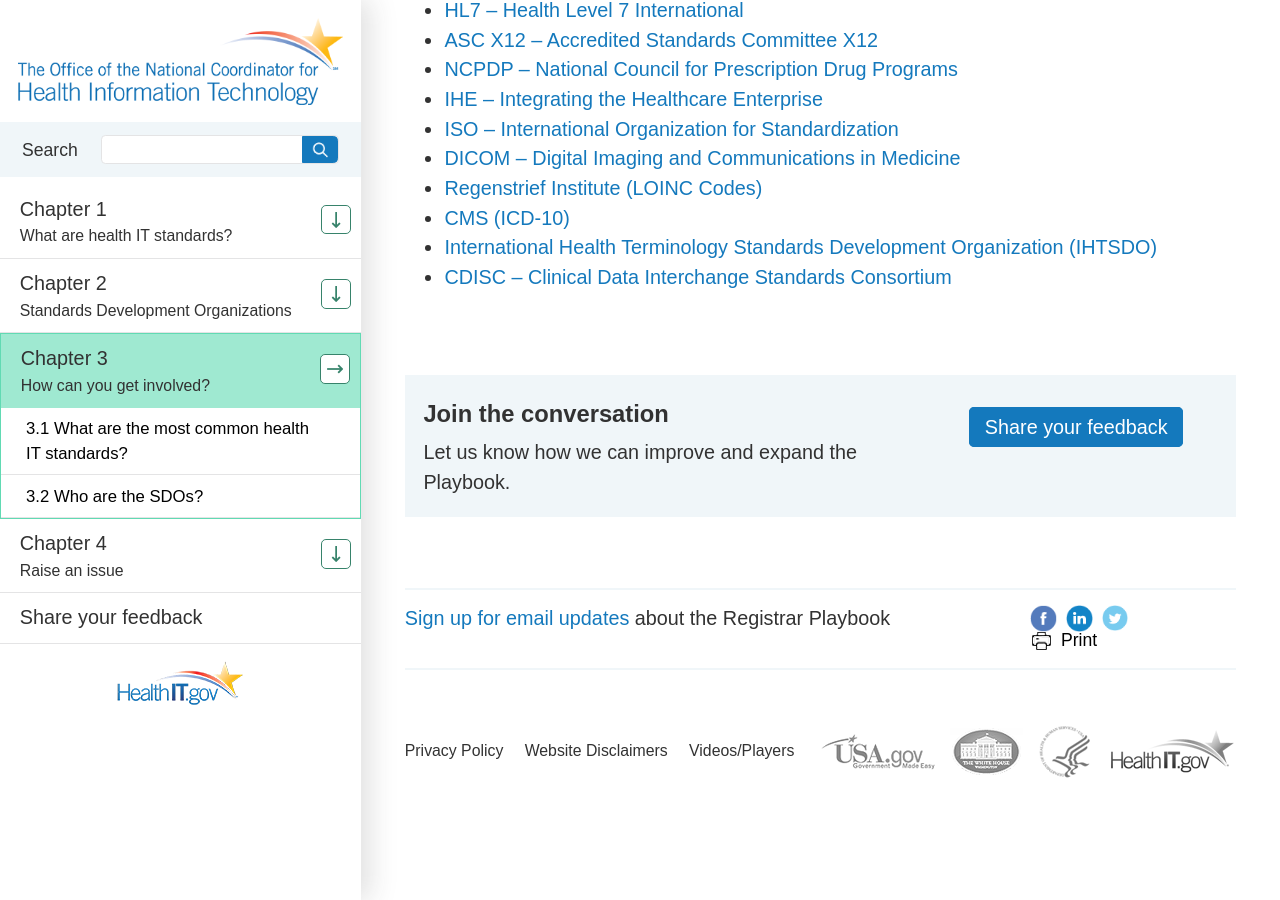
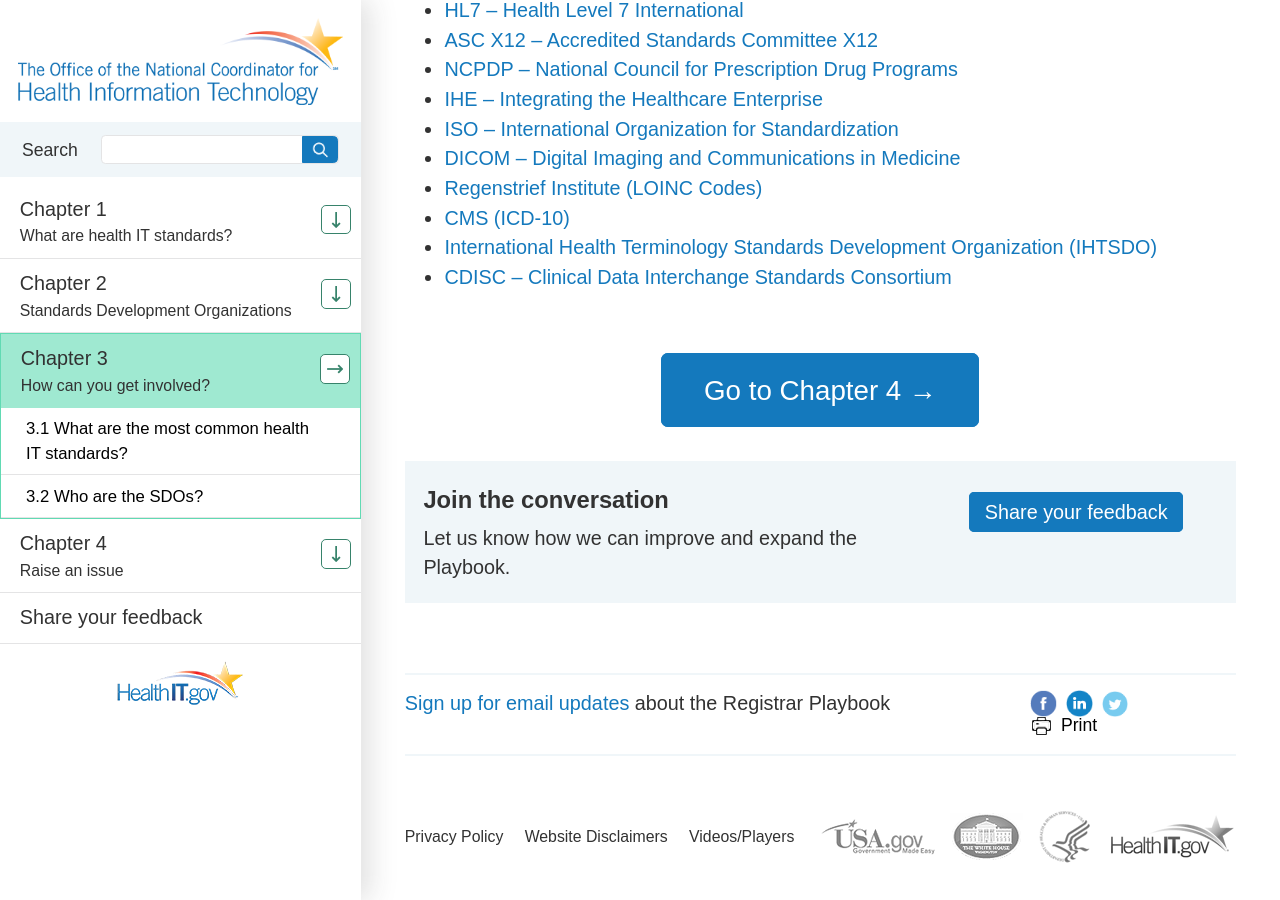
Before and after one commit to ai-stark/sdo-education, a Jekyll site: the page built from chapter-3.html, in a window 1280 px wide and 900 px high, scrolled down 1525 px. Built offline with Jekyll 4.4.1, drawn with Linux system fonts in a browser that asks for light colours.

Commit message:
make upper footer dynamic

```diff
--- a/_includes/upper-footer.html
+++ b/_includes/upper-footer.html
@@ -1,20 +1,29 @@
-{% assign current = page.title %}
+<!-- get list of only the pages with an html extention and put them in navigation order-->
+{% assign next_links = site.html_pages | sort: 'navigation_weight' %}
+{% assign next_to_last = next_links | size | minus: 2 %}
 
 <div class="content upper-footer">
 	<div class="row">
 		<div class="grid-12">
 			<div class="next">
 				<p class="text-center">
-					{% case current %}
-					{% when "Introduction" %}
-						<a class="btn btn-chapter" href="{{site.baseurl}}/chapter-1">Go to Chapter 1 <span>&rarr;</span></a>
-					{% when "Chapter 1" %}
-						<a class="btn btn-chapter" href="{{site.baseurl}}/chapter-2">Go to Chapter 2 <span>&rarr;</span></a>
-					{% when "Chapter 2" %}
-						<a class="btn btn-chapter" href="{{site.baseurl}}/chapter-3">Go to Chapter 3 <span>&rarr;</span></a>
-					{% else %}
 
-					{% endcase %}
+				{% for n in next_links %}
+					<!-- find the currently displayed page -->
+					{% if n.title == page.title and n.title != next_links[next_to_last].title %}
+						<!-- only enter if this is not the last page -->
+						{% unless forloop.last %}
+							<!-- forloop.index starts at one so this is displaying the page after current -->
+							<a class="btn btn-chapter" href="{{site.baseurl}}/{{ next_links[forloop.index].slug }}">
+								Go to {{ next_links[forloop.index].title }}<span aria-hidden="true"> &rarr;</span>
+							</a>
+
+						{% endunless %}
+
+					{% endif %}
+
+				{% endfor %}
+
 				</p>
 			</div>
 			{% include join_conversation.html %}
--- a/share-feedback.html
+++ b/share-feedback.html
@@ -2,7 +2,7 @@
 layout: page
 url: share-your-feedback
 title: Share your feedback
-slug: share_feedback
+slug: share-feedback
 description:
 billboardClass: feedback-billboard
 billboard-image: bg-feedback.jpg
```
